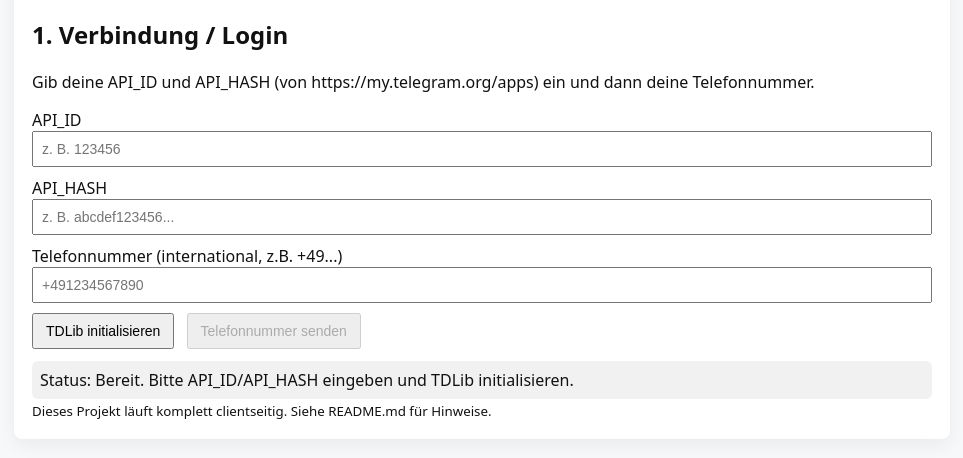
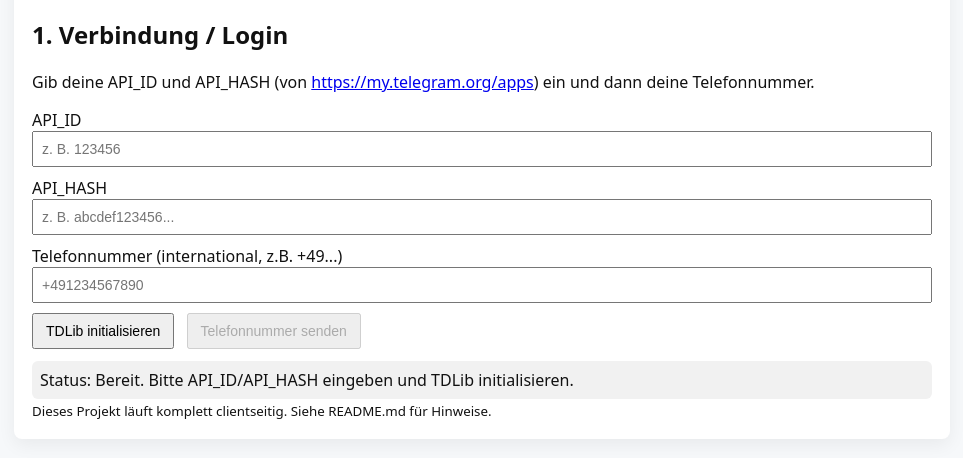
Before and after one commit to nobodyfrm/telegram-web-client, a plain HTML site: page index.html in a window 1280 px wide. Shown: the part 84-542 px from the top of the page, without its empty margins (158-1121 px from the left). Drawn offline with Linux system fonts and the light colour scheme.

Commit message:
Update readme, Index auocomplete

```diff
--- a/index.html
+++ b/index.html
@@ -14,10 +14,10 @@
 <body>
 <main>
     <h1>Telegram Client (clientseitig, TDLib/WASM)</h1>
-
+<form autocomplete="on">
     <section id="setup">
         <h2>1. Verbindung / Login</h2>
-        <p>Gib deine API_ID und API_HASH (von https://my.telegram.org/apps) ein und dann deine Telefonnummer.</p>
+        <p>Gib deine API_ID und API_HASH (von <a href="https://my.telegram.org/apps" target="_blank">https://my.telegram.org/apps</a>) ein und dann deine Telefonnummer.</p>
 
         <label>API_ID
             <input id="apiId" type="text" inputmode="numeric" placeholder="z. B. 123456" />
@@ -51,7 +51,7 @@
         <button id="refreshChatsBtn">Chats aktualisieren</button>
         <ul id="chatsList"></ul>
     </section>
-
+</form>
     <footer>
         <small>Dieses Projekt läuft komplett clientseitig. Siehe README.md für Hinweise.</small>
     </footer>
```
